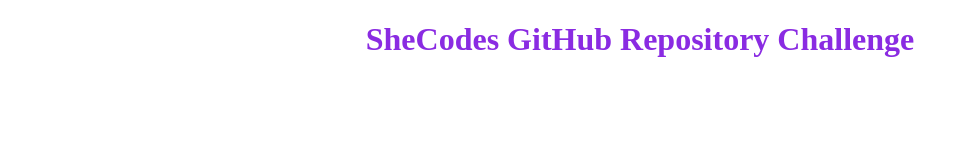
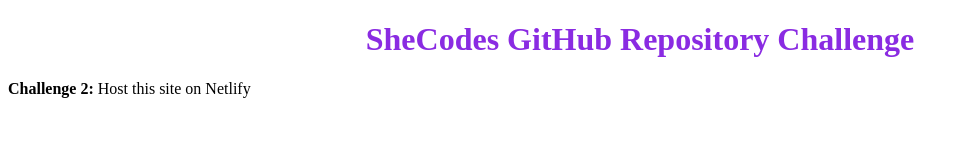
Before and after one commit to MichelleAkwawo/shecodes-github-challenge, a plain HTML site: page index.html in a window 1280 px wide. Shown: the whole page, without its empty margins (0-969 px from the left). Drawn offline with Linux system fonts and the light colour scheme.

Commit message:
Updated website copy

```diff
--- a/index.html
+++ b/index.html
@@ -9,6 +9,10 @@
   </head>
   <body>
     <h1>SheCodes GitHub Repository Challenge</h1>
+    <p>
+      <strong> Challenge 2: </strong>
+      Host this site on Netlify
+    </p>
     <script src="index.js"></script>
   </body>
 </html>
```
